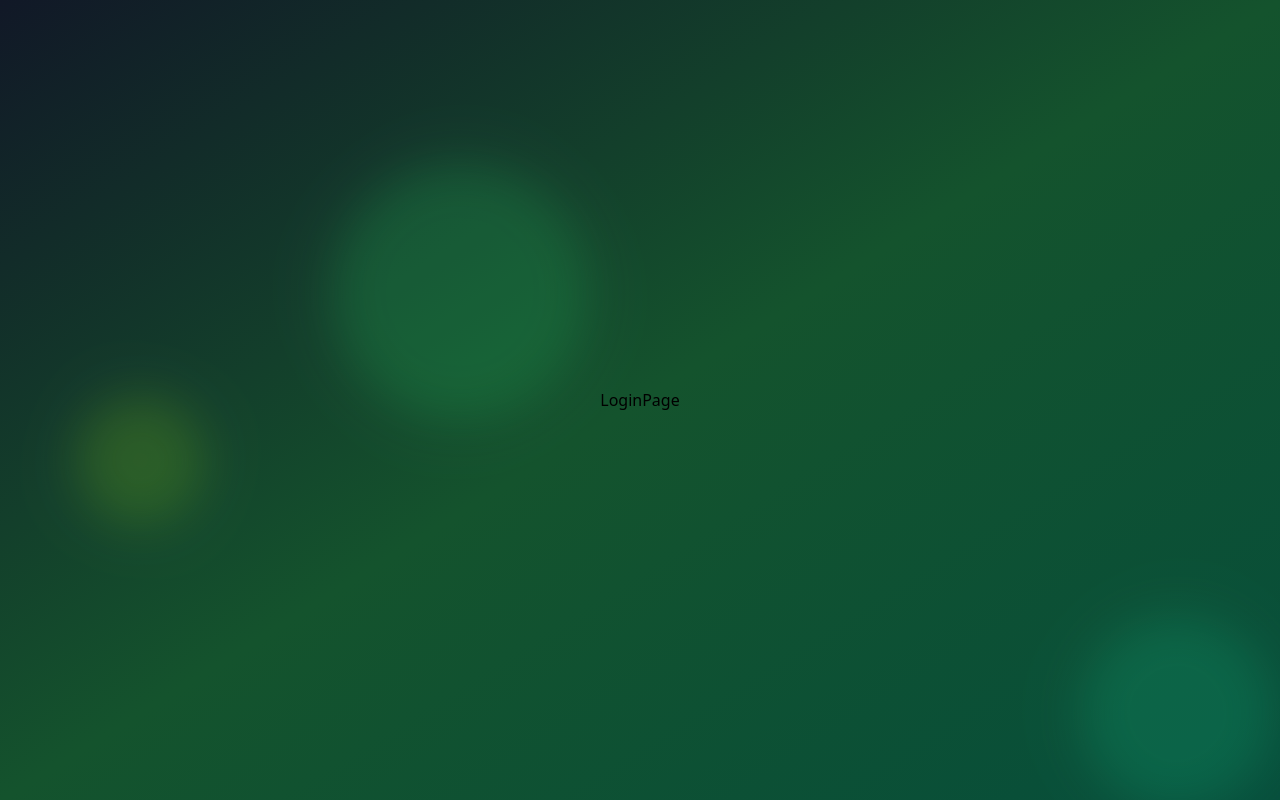
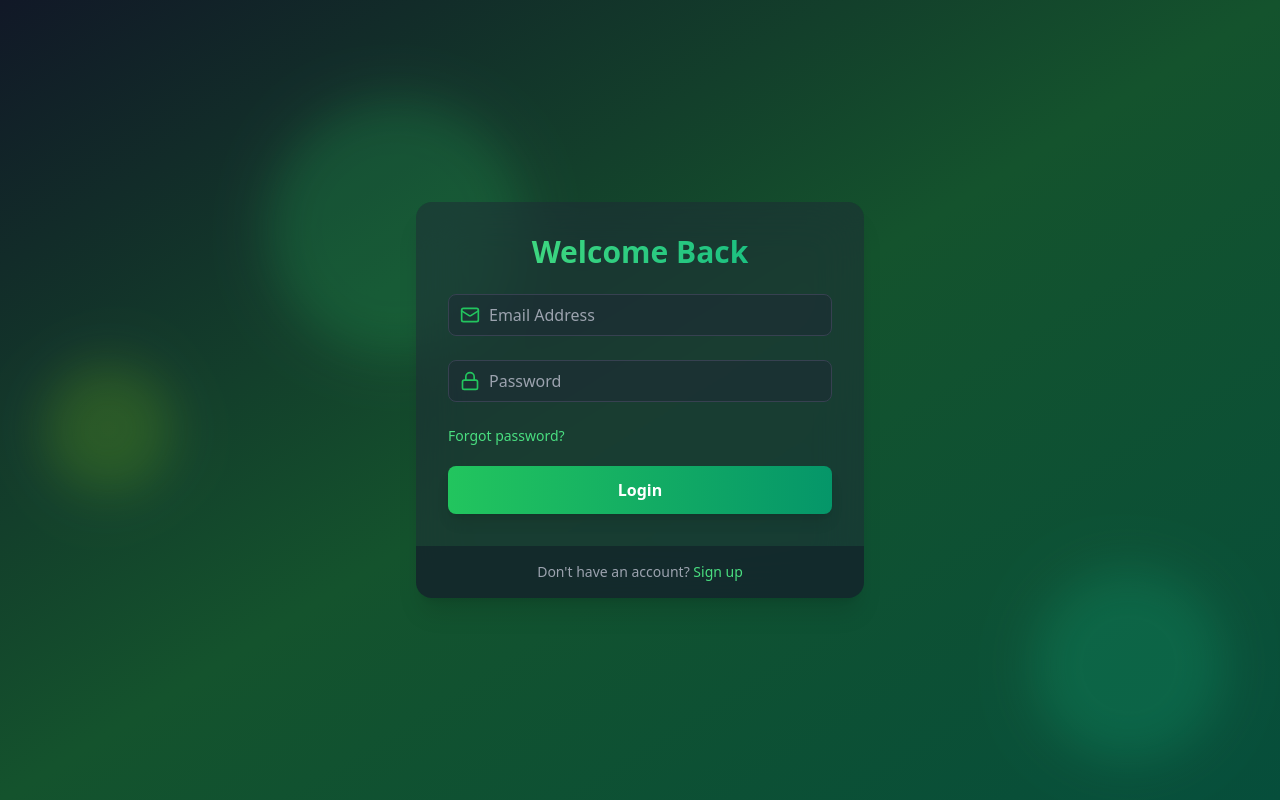
Before and after one commit to zippostorm/auth-verify, a React (Vite) app in the folder frontend/: page /login in a window 1280 px wide. Built offline with nearby package versions, Linux system fonts and the light colour scheme.

Commit message:
complete login page UI

```diff
--- a/frontend/src/pages/LoginPage.jsx
+++ b/frontend/src/pages/LoginPage.jsx
@@ -1,7 +1,75 @@
-import React from "react";
+import React, { useState } from "react";
+import { motion } from "framer-motion";
+import { Mail, Lock, Loader } from "lucide-react";
+import { Link } from "react-router-dom";
+import Input from "../components/Input";
 
 const LoginPage = () => {
-  return <div>LoginPage</div>;
+  const [email, setEmail] = useState("");
+  const [password, setPassword] = useState("");
+  const [isLoading, setIsLoading] = useState(false);
+
+  const handleLogin = (e) => {
+    e.preventDefault();
+  };
+  return (
+    <motion.div
+      initial={{ opacity: 0, y: 20 }}
+      animate={{ opacity: 1, y: 0 }}
+      transition={{ duration: 0.5 }}
+      className="max-w-md w-full bg-gray-800 bg-opacity-50 backdrop-filter backdrop-blur-xl rounded-2xl shadow-xl overflow-hidden"
+    >
+      <div className="p-8">
+        <h2 className="text-3xl font-bold mb-6 text-center bg-gradient-to-r from-green-400 to-emerald-500 text-transparent bg-clip-text">
+          Welcome Back
+        </h2>
+        <form onSubmit={handleLogin}>
+          <Input
+            icon={Mail}
+            type="email"
+            placeholder="Email Address"
+            value={email}
+            onChange={(e) => setEmail(e.target.value)}
+          />
+          <Input
+            icon={Lock}
+            type="password"
+            placeholder="Password"
+            value={password}
+            onChange={(e) => setPassword(e.target.value)}
+          />
+          <div className="flex items-center">
+            <Link
+              to="/forgot-password"
+              className="text-sm text-green-400 hover:underline"
+            >
+              Forgot password?
+            </Link>
+          </div>
+          <motion.button
+            className="mt-5 w-full py-3 px-4 bg-gradient-to-r from-green-500 to-emerald-600 text-white
+						font-bold rounded-lg shadow-lg hover:from-green-600
+						hover:to-emerald-700 focus:outline-none focus:ring-2 focus:ring-green-500 focus:ring-offset-2
+						 focus:ring-offset-gray-900"
+            whileHover={{ scale: 1.02 }}
+            whileTap={{ scale: 0.98 }}
+            type="submit"
+            disabled={isLoading}
+          >
+            {isLoading ? <Loader className="animate-spin mx-auto" /> : "Login"}
+          </motion.button>
+        </form>
+      </div>
+      <div className="px-8 py-4 bg-gray-900 bg-opacity-50 flex justify-center">
+        <p className="text-sm text-gray-400">
+          Don't have an account?{" "}
+          <Link to="/signup" className="text-green-400 hover:underline">
+            Sign up
+          </Link>
+        </p>
+      </div>
+    </motion.div>
+  );
 };
 
 export default LoginPage;
```
